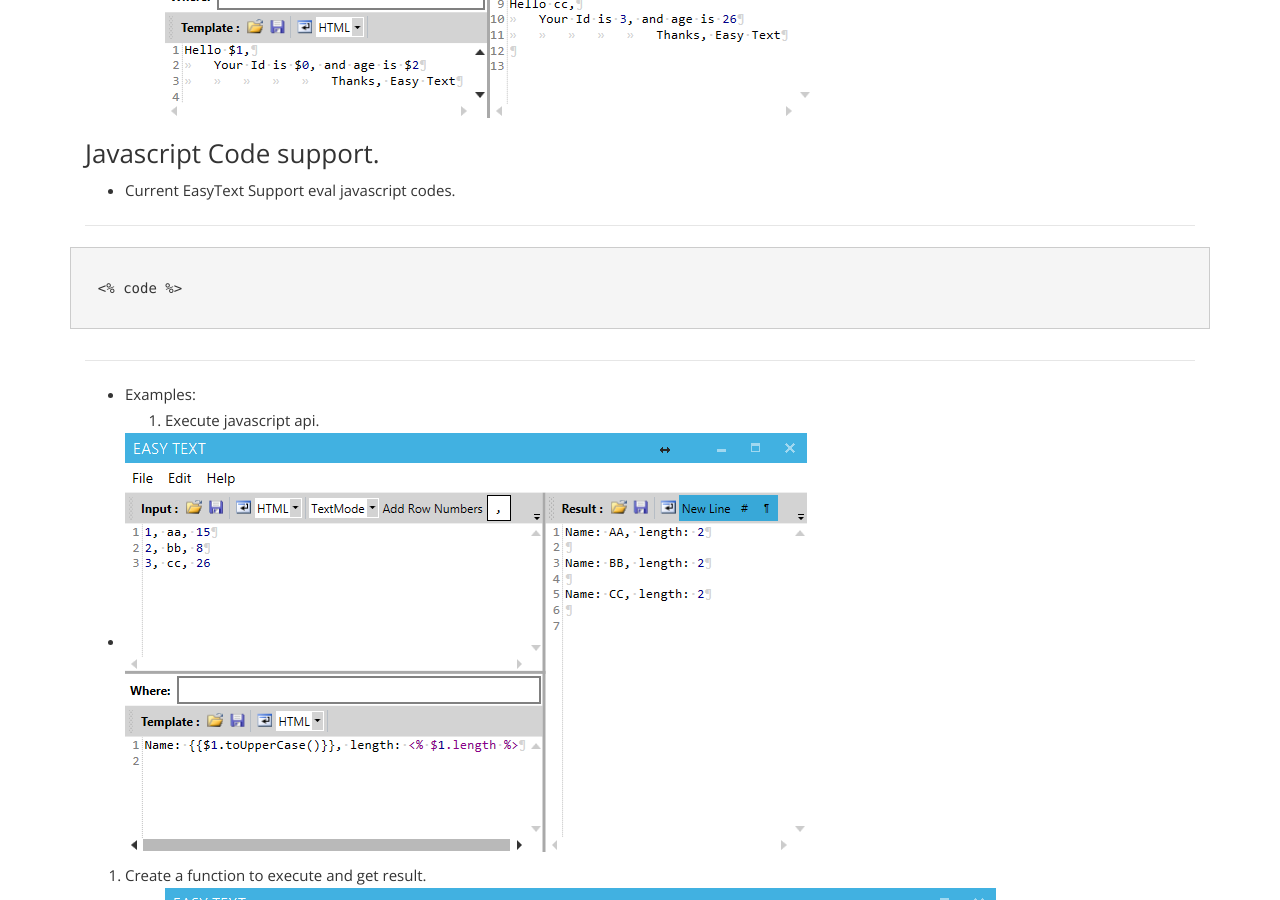
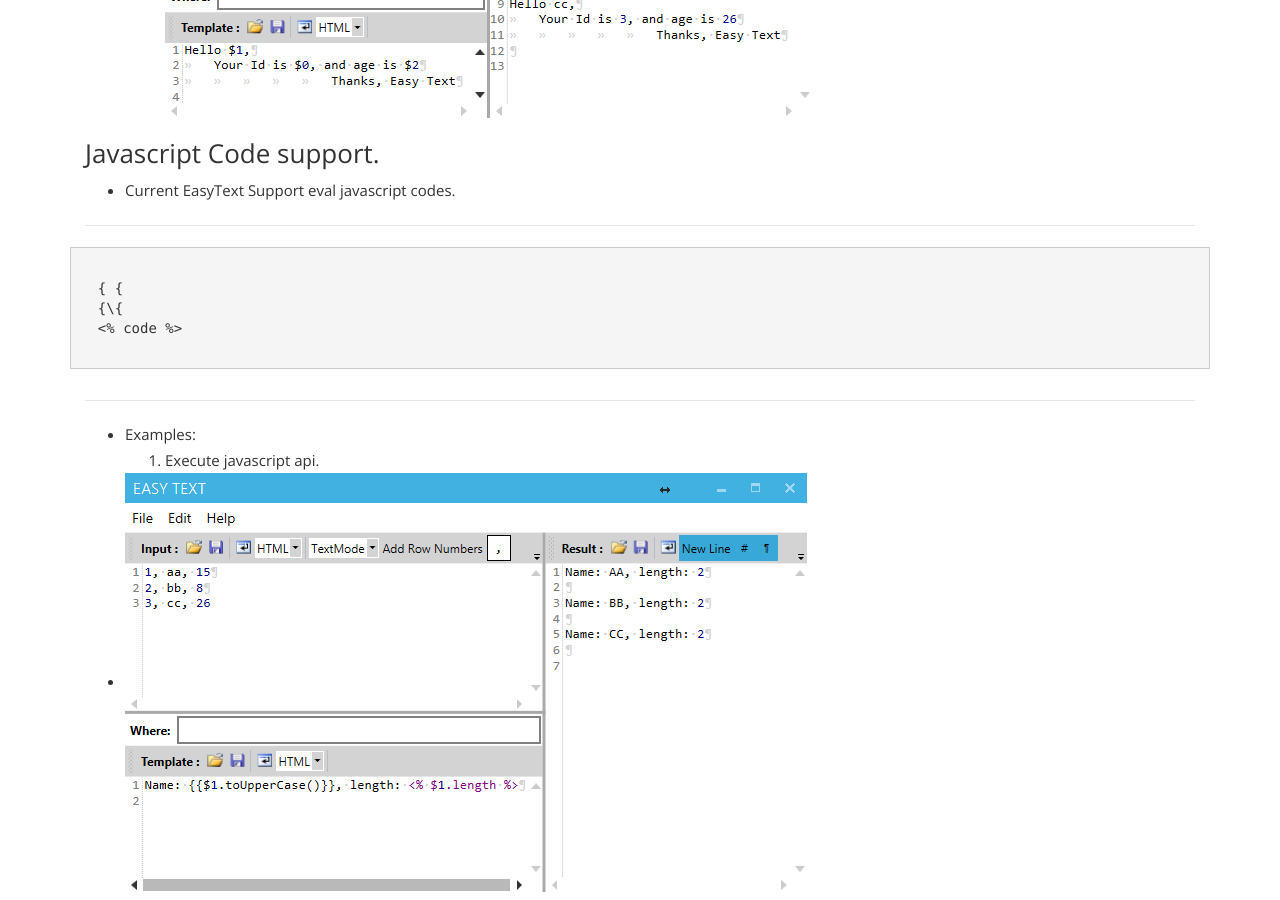
Before and after one commit to JayWang0/EasyText, a Jekyll site: the page built from index.md, in a window 1280 px wide and 900 px high, scrolled down 2668 px. Built offline with Jekyll 4.4.1, drawn with Linux system fonts in a browser that asks for light colours; nearby versions of some CDN libraries.

Commit message:
Update index.md

```diff
--- a/index.md
+++ b/index.md
@@ -43,7 +43,9 @@ Easy Text will parse your input to get a data grid, for example
 <div class="row">
  <pre>
   {{ code }}
-  <% code %>
+  { {
+  {\{
+  <% code %>
  </pre>
 </div>
 ---
```
